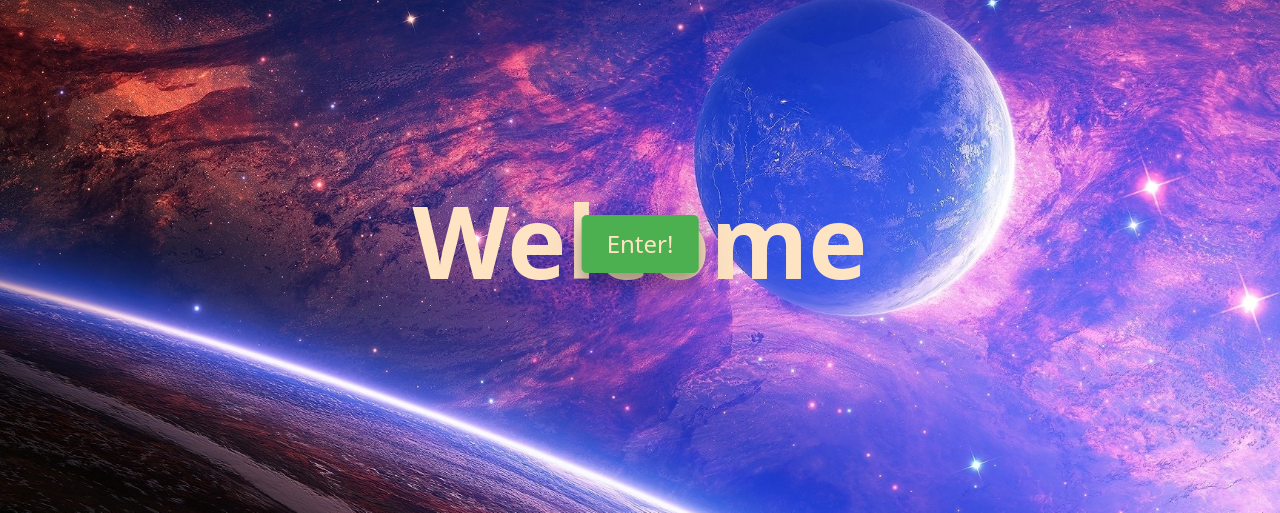
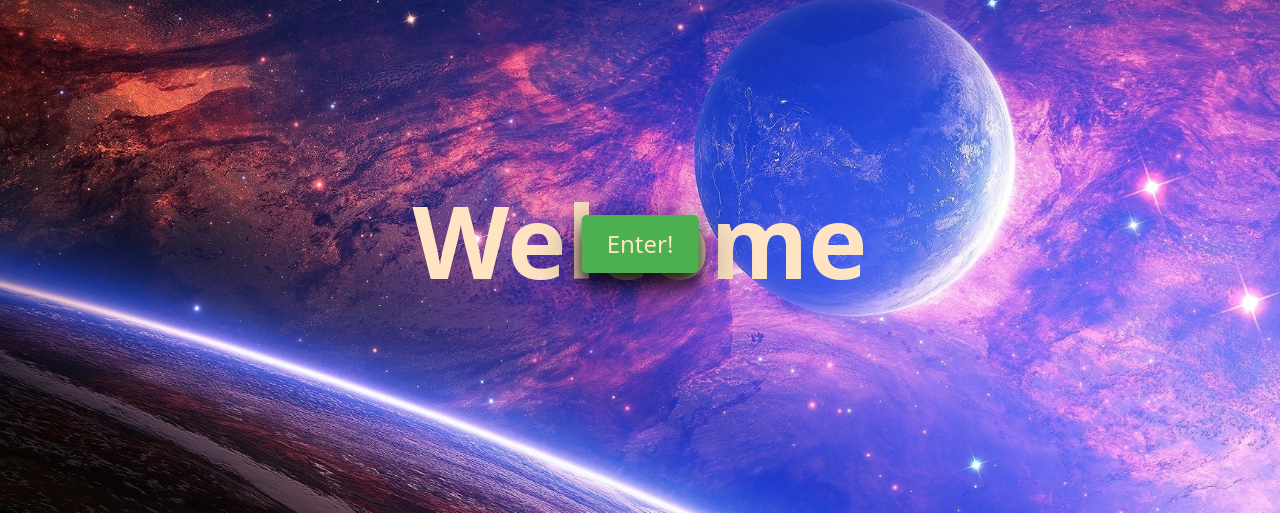
Before and after one commit to GitHub-Harrison/portfolio, a Django app: page / in a window 1280 px wide, with the pointer over the restyled element. Shown: the part 196-709 px from the top of the page. Run offline with Django 3.2, Linux system fonts and the light colour scheme; some libraries are stand-ins or nearby versions.

Commit message:
Change values for enter button shadow effect

```diff
--- a/static/css/base.css
+++ b/static/css/base.css
@@ -50,7 +50,7 @@ body {
     color: bisque;
 
     /* current bg image makes it hard to see shadow - consider changing bg or removing shadow */
-    box-shadow: 0 12px 16px 0 rgba(0,0,0,0.24), 0 17px 50px 0 rgba(0,0,0,0.19);
+    box-shadow: 0 12px 16px 0 rgba(0, 0, 0, 0.699), 0 17px 50px 0 rgba(0,0,0,0.699);
 }
 
 /* alerts */
```
